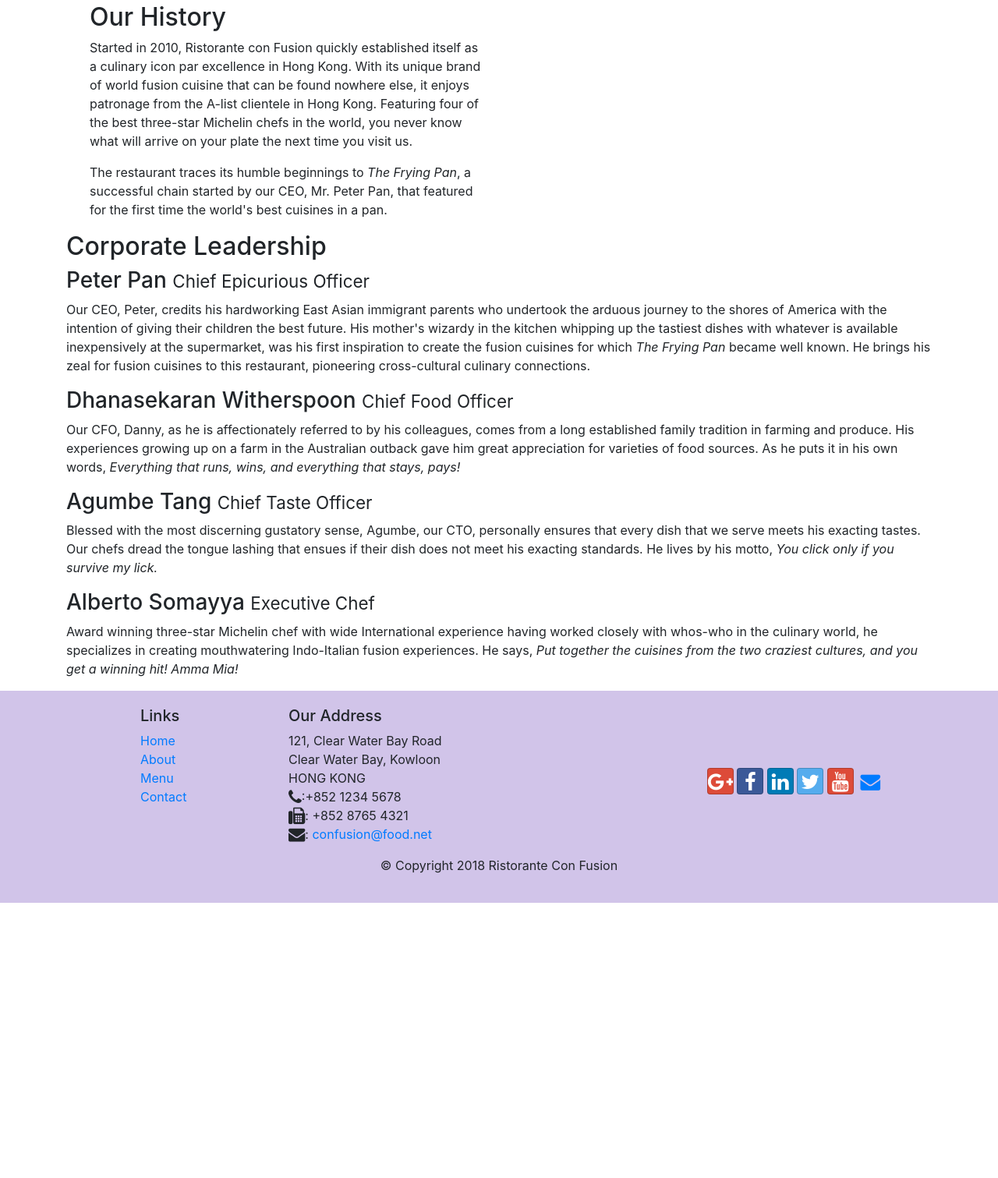
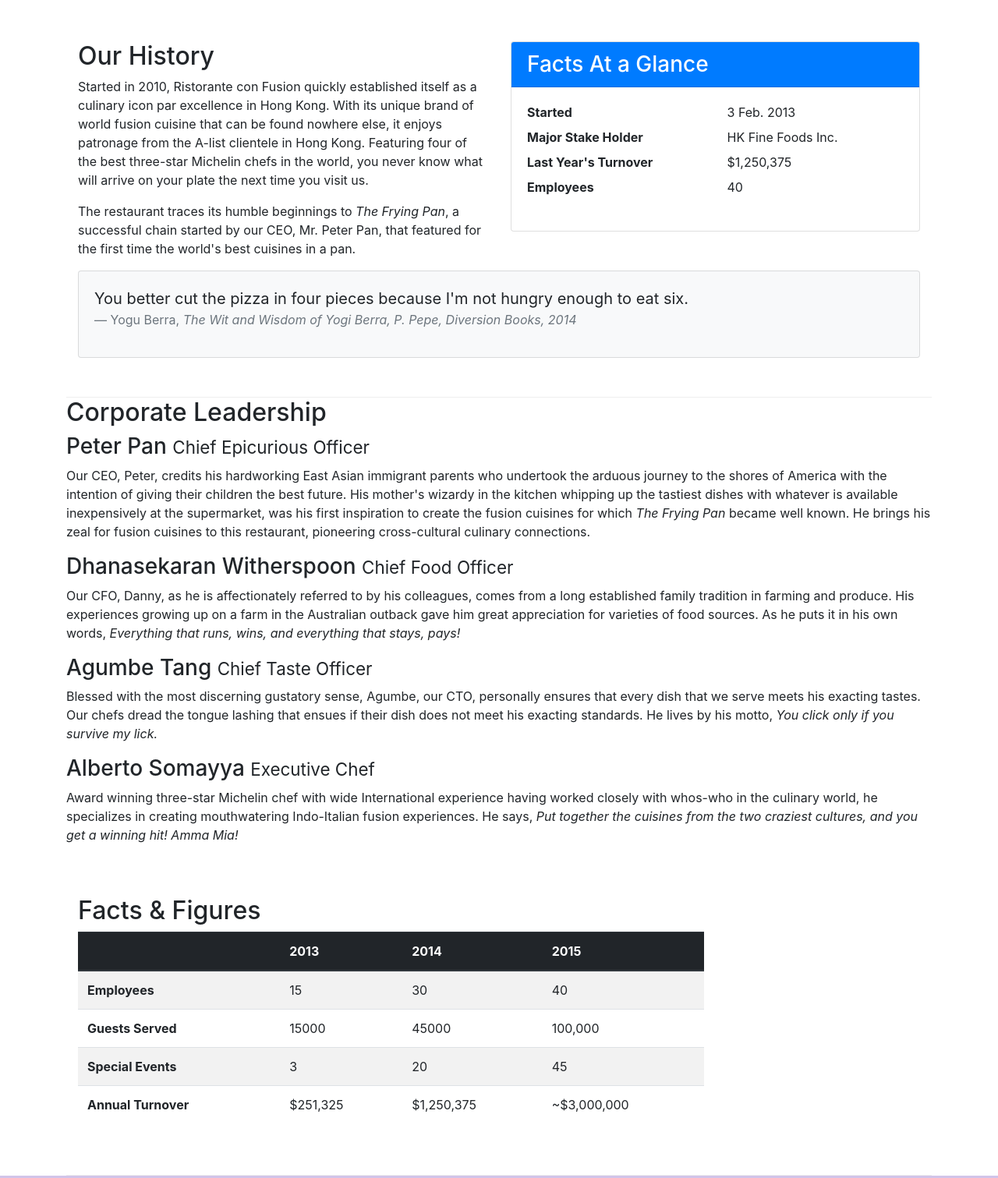
Before and after one commit to johnsethsalazar/conFusion, a website: page aboutus.html in a window 1280 px wide. Shown: the part 462-1973 px from the top of the page at 78% size. Before the commit the page ends 1620 px from the top, so only its background shows below. Drawn offline with nearby package versions, Linux system fonts and the light colour scheme.

Commit message:
Tables & Cards

```diff
--- a/aboutus.html
+++ b/aboutus.html
@@ -57,13 +57,42 @@
             </div>
         </div>
 
-        <div class="container">
-            <div class="col-12 col-sm-6">
+        <div class="row row-content">
+            <div class="col-sm-6">
                 <h2>Our History</h2>
                 <p>Started in 2010, Ristorante con Fusion quickly established itself as a culinary icon par excellence in Hong Kong. With its unique brand of world fusion cuisine that can be found nowhere else, it enjoys patronage from the A-list clientele in Hong Kong.  Featuring four of the best three-star Michelin chefs in the world, you never know what will arrive on your plate the next time you visit us.</p>
                 <p>The restaurant traces its humble beginnings to <em>The Frying Pan</em>, a successful chain started by our CEO, Mr. Peter Pan, that featured for the first time the world's best cuisines in a pan.</p>
             </div>
-            <div>
+            <div class="col-sm">
+                <div class="card">
+                    <h3 class="card-header bg-primary text-white">Facts At a Glance</h3>
+                    <div class="card-body">
+                        <dl class="row">
+                            <dt class="col-6">Started</dt>
+                            <dd class="col-6">3 Feb. 2013</dd>
+                            <dt class="col-6">Major Stake Holder</dt>
+                            <dd class="col-6">HK Fine Foods Inc.</dd>
+                            <dt class="col-6">Last Year's Turnover</dt>
+                            <dd class="col-6">$1,250,375</dd>
+                            <dt class="col-6">Employees</dt>
+                            <dd class="col-6">40</dd>
+                        </dl>
+                    </div>
+                </div>
+            </div>
+            <div class="col-12">
+                <div class="card card-body bg-light">
+                    <blockquote class="blockquote">
+                        <p class="mb-0">You better cut the pizza in four pieces
+                            because I'm not hungry enough to eat six.
+                        </p>
+                        <footer class="blockquote-footer">Yogu Berra,
+                            <cite title="Source Title">The Wit and Wisdom of
+                                Yogi Berra, P. Pepe, Diversion Books, 2014
+                            </cite>
+                        </footer>
+                    </blockquote>
+                </div>
             </div>
         </div>
 
@@ -81,7 +110,52 @@
                 <p>Award winning three-star Michelin chef with wide International experience having worked closely with whos-who in the culinary world, he specializes in creating mouthwatering Indo-Italian fusion experiences. He says, <em>Put together the cuisines from the two craziest cultures, and you get a winning hit! Amma Mia!</em></p>
             </div>
        </div>
+       <div class="row row-content">
+            <div class="col-12 col-sm-9">
+                <h2>Facts & Figures</h2>
+                <div class="table-responsive">
+                    <table class="table table-striped">
+                        <thead class="thead-dark">
+                            <tr>
+                                <th>&nbsp;</th>
+                                <th>2013</th>
+                                <th>2014</th>
+                                <th>2015</th>
+                            </tr>
+                        </thead>
+                        <tbody>
+                            <tr>
+                                <th>Employees</th>
+                                <td>15</td>
+                                <td>30</td>
+                                <td>40</td>
+                            </tr>
+                            <tr>
+                                <th>Guests Served</th>
+                                <td>15000</td>
+                                <td>45000</td>
+                                <td>100,000</td>
+                            </tr>
+                            <tr>
+                                <th>Special Events</th>
+                                <td>3</td>
+                                <td>20</td>
+                                <td>45</td>
+                            </tr>
+                            <tr>
+                                <th>Annual Turnover</th>
+                                <td>$251,325</td>
+                                <td>$1,250,375</td>
+                                <td>~$3,000,000</td>
+                            </tr>
+                        </tbody>
+                    </table>
+                </div>
+            </div>
+            <div class="col-12 col-sm-3">
 
+            </div>
+       </div>
     </div>
 
     <footer class="footer">
```
